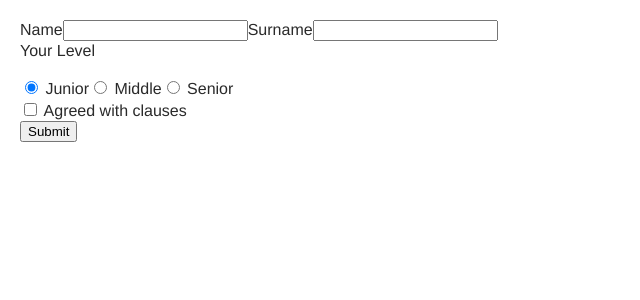
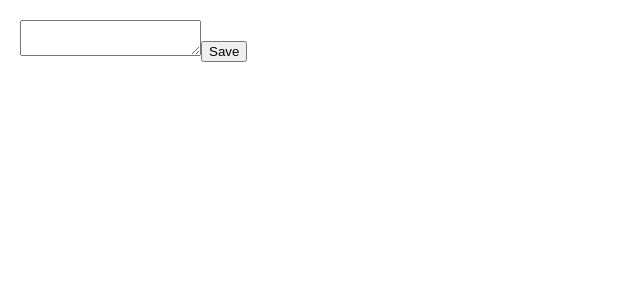
Before and after one commit to dmitriy-057/react-trainy-2, a React (Create React App) app: page / in a window 1280 px wide. Shown: the top 300 px of the page, without its empty margins (0-640 px from the left). Built offline with nearby package versions, Linux system fonts and the light colour scheme.

Commit message:
add toDo Editor

```diff
--- a/src/App.js
+++ b/src/App.js
@@ -3,7 +3,8 @@ import React, { Component } from "react";
 // import Dropdown from "./Dropdown";
 // import ColorPicker from './ColorPicker';
 // import TodoList from "./TodoList";
-import Form from "./Form";
+// import Form from "./Form";
+import ToDoEditor from "./ToDoEditor/ToDoEditor"
 import initialTodos from "./todos.json";
 
 // const colorPickerOptions = [
@@ -19,12 +20,21 @@ class App extends Component {
     todos: initialTodos,
   }
 
-  formSubmitHandler = data => {
-    console.log('data', data);
-  }
+  // formSubmitHandler = data => {
+  //   console.log('data', data);
+  // }
   // deleteTodo = todoId => {
   //   this.setState(prevState => ({
   //     todos: prevState.todos.filter(todo => todo.id !== todoId)
+  //   }))
+  // }
+
+  // toggleComplited = todoId => {
+  //   console.log('todoId', todoId);
+  //   this.setState(prevState => ({
+  //    todos: prevState.todos.map(todo =>
+  //     todo.id === todoId ? {...todo, completed: !todo.completed } : todo,
+  //     ),
   //   }))
   // }
 
@@ -40,9 +50,10 @@ class App extends Component {
       {/* <div>
         <p>Общее кол-во туду:{todos.length}</p>
         <p>Кол-во выполненых туду:</p>
-      </div>
-      <TodoList todos={todos} onDeleteTodo={this.deleteTodo}/> */}
-      <Form onSubmit={this.formSubmitHandler}/>
+      </div> */}
+      {/* <TodoList todos={todos} onDeleteTodo={this.deleteTodo} onToggleCompleted={this.toggleComplited}/> */}
+      {/* <Form onSubmit={this.formSubmitHandler}/> */}
+      <ToDoEditor />
       </>
     )
   }
--- a/src/Form.js
+++ b/src/Form.js
@@ -6,7 +6,7 @@ class Form extends Component {
       name: "",
       surname: "",
       experience: "junior",
-      licence: false,
+      lisence: false,
   };
 
 loginInputId = shortid.generate();
@@ -31,9 +31,9 @@ handleSubmit = event => {
     this.reset();
 }
 
-handleLicenseChange = event => {
+handleLisenceChange = event => {
   console.log(event.currentTarget.checked);
-  this.setState({licence: event.currentTarget.checked})
+  this.setState({lisence: event.currentTarget.checked})
 }
 reset = () => {
   this.setState({
@@ -95,14 +95,14 @@ render() {
         <label>
           <input
           type="checkbox"
-          name="licence"
-          checked={this.state.licence}
-          onChange={this.handleLicenseChange}
+          name="lisence"
+          checked={this.state.lisence}
+          onChange={this.handleLisenceChange}
 
           /> Agreed with clauses
         </label>
         <br/>
-        <button type="submit">Submit</button>
+        <button type="submit" disabled={!this.state.lisence}>Submit</button>
     </form>
     )
 }
--- /dev/null
+++ b/src/ToDoEditor/ToDoEditor.js
@@ -0,0 +1,26 @@
+import React, {Component} from "react";
+
+class ToDoEditor extends Component {
+    state = {
+        message: "",
+    }
+
+handleChange = event => {
+
+}
+render() {
+    return (
+    <form className="ToDoEditor">
+        <textarea
+        value={this.state.message}
+        onChange={this.handleChange}
+        ></textarea>
+        <button type="button" className="ToDoEditor__button">
+            Save
+        </button>
+    </form>
+    )
+    }
+}
+
+export default ToDoEditor;
--- a/src/TodoList/TodoList.css
+++ b/src/TodoList/TodoList.css
@@ -13,3 +13,8 @@ width: 600px;
     margin-right: 10px;
     margin-bottom: 0;
 }
+.TodoList__checkbox {
+    cursor: pointer;
+    width: 24px;
+    height: 24px;
+  }
```
Also changed, not shown: src/TodoList/TodoList.js (+8 -3 lines).
